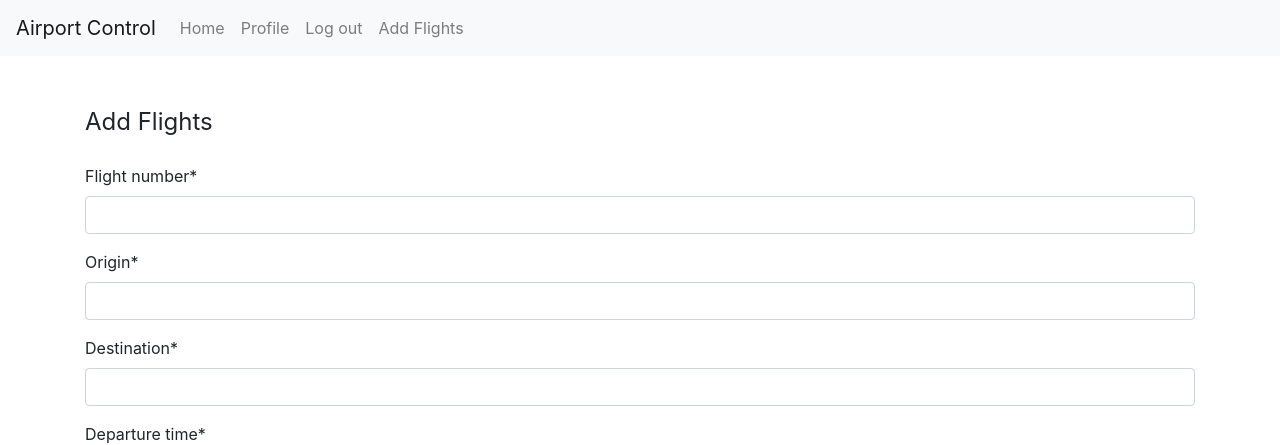
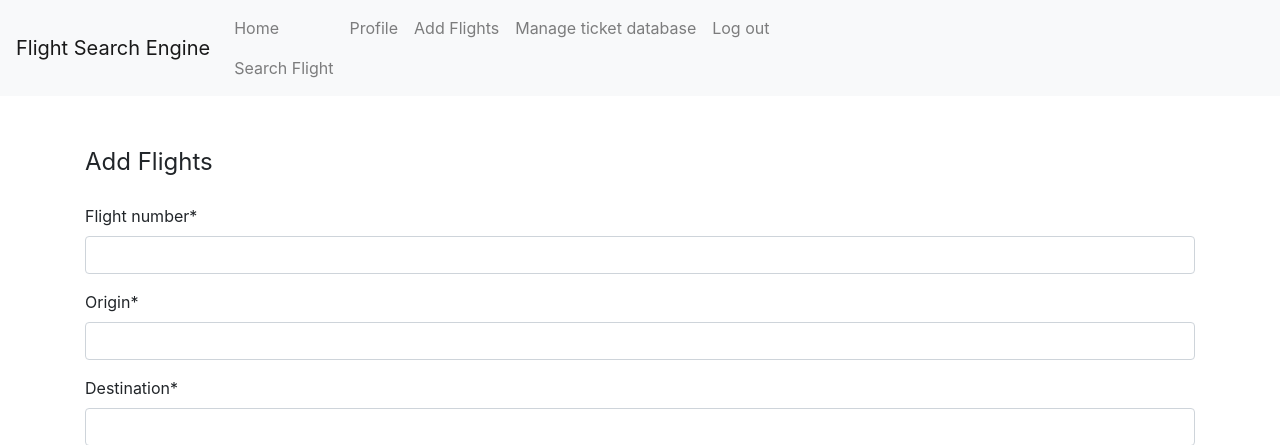
Before and after one commit to mara-badea/AirportControlWebsite-Django, a Django app: page /add-flights/ in a window 1280 px wide. Shown: the top 445 px of the page. Run offline with Django 4.2, Linux system fonts and the light colour scheme; a user stored in the database is signed in; some libraries are stand-ins or nearby versions.

Commit message:
added search flight functionality

```diff
--- a/airport/templates/airport/base.html
+++ b/airport/templates/airport/base.html
@@ -12,14 +12,14 @@
     <link rel="stylesheet" type="text/css" href="{% static 'airport/main.css' %}">
 
     {% if title %}
-    <title>Airport Control - {{ title }}</title>
+    <title>Flight Search Engine - {{ title }}</title>
     {% else %}
-    <title>Airport Control</title>
+    <title>Flight Search Engine</title>
     {% endif %}
 </head>
   <body>
     <nav class="navbar navbar-expand-lg navbar-light bg-light">
-      <a class="navbar-brand" href="{% url 'home' %}">Airport Control</a>
+      <a class="navbar-brand" href="{% url 'home' %}">Flight Search Engine</a>
       <button
         class="navbar-toggler"
         type="button"
@@ -35,18 +35,21 @@
         <ul class="navbar-nav">
           <li class="nav-item">
             <a class="nav-link" href="{% url 'home' %}">Home</a>
+              <a class="nav-link" href="{% url 'search-flights' %}">Search Flight</a>
           </li>
           <div class="navbar-nav">
             {%if user.is_authenticated %}
                 <a class="nav-item nav-link" href="{% url 'profile' %}">Profile</a>
+                {% if user.is_staff %}
+                    <a class="nav-item nav-link" href="{% url 'add-flights' %}">Add Flights</a>
+                    <a class="nav-item nav-link" href="#">Manage ticket database</a>
+                {% endif %}
                 <a class="nav-item nav-link" href="{% url 'logout' %}">Log out</a>
             {% else %}
           <a class="nav-item nav-link" href={% url 'login' %}>Login</a>
           <a class="nav-item nav-link" href="{% url 'register' %}">Register</a>
             {% endif %}
-          {% if user.is_staff %}
-              <a class="nav-item nav-link" href="{% url 'add-flights' %}">Add Flights</a>
-          {% endif %}
+
         </div>
         </ul>
       </div>
--- a/airport/templates/airport/home.html
+++ b/airport/templates/airport/home.html
@@ -27,8 +27,8 @@
         <td>{{ class_schedule.destination }}</td>
       <td>{{ class_schedule.departure_time }}</td>
         <td>{{ class_schedule.estimated_departure }}</td>
-        <td>{{ class_schedule.estimated_arrival }}</td>
-      <td>{{ class_schedule.arrival_time }}</td>
+        <td>{{ class_schedule.arrival_time }}</td>
+      <td>{{ class_schedule.estimated_arrival }}</td>
       <td>{{ class_schedule.day}}</td>
         <td>{{ class_schedule.status}}</td>
             {% if user.is_staff %}
--- a/airport/urls.py
+++ b/airport/urls.py
@@ -5,5 +5,6 @@ urlpatterns = [
     path('', views.schedule_view, name = 'home'),
     path('add-flights/', user_views.add_flight, name = 'add-flights'),
     path('edit-flights/<int:id>/', user_views.edit_flights, name='edit-flights'),
-    path('delete_flight/<int:id>/', user_views.delete_flight, name='delete-flight'),
+    path('delete-flight/<int:id>/', user_views.delete_flight, name='delete-flight'),
+    path('search-flights', user_views.search_flight, name='search-flights'),
     ]
--- a/airport/views.py
+++ b/airport/views.py
@@ -5,7 +5,8 @@ from .models import Schedule
 
 
 def schedule_view(request):
+
     context = {
-        'schedule' : Schedule.objects.all()
+        'schedule' : Schedule.objects.all().order_by('departure_time')
     }
     return render(request, 'airport/home.html', context)
--- a/users/forms.py
+++ b/users/forms.py
@@ -1,7 +1,7 @@
 from django import forms
 from django.contrib.auth.models import User
 from django.contrib.auth.forms import UserCreationForm
-from .models import Profile, Flight, Ticket
+from .models import Profile, Flight, Ticket, TicketPurchase
 from airport.models import Schedule
 
 class UserRegisterForm(UserCreationForm):
@@ -39,3 +39,14 @@ class TicketUpdateForm(forms.ModelForm):
         model = Ticket
         fields = ['flight_number', 'origin', 'destination', 'departure_date', 'departure_time',
                   'arrival_date', 'arrival_time']
+
+class TicketPurchaseForm(forms.ModelForm):
+    class Meta:
+        model = TicketPurchase
+        fields = ['profile', 'ticket']
+
+class SearchFlightForm(forms.ModelForm):
+    class Meta:
+        model = Schedule
+        fields = ['flight_number', 'origin', 'destination', 'departure_time', 'estimated_departure',
+                  'arrival_time', 'estimated_arrival', 'day', 'status']
--- a/users/views.py
+++ b/users/views.py
@@ -1,3 +1,4 @@
+from django.db.models import Q
 from django.shortcuts import render, redirect
 from django.contrib import messages
 from .forms import UserRegisterForm, UserUpdateForm, ProfileUpdateForm, FlightForm, EditFlightForm, TicketUpdateForm
@@ -77,3 +78,23 @@ def delete_flight(request, id):
         flight.delete()
         return redirect('home')
     return render(request, 'airport/deleteflight.html', {'flight': flight})
+
+@login_required
+def search_flight(request):
+    schedules =  Schedule.objects.all()
+    sort_by = request.GET.get('sort_by')
+    search_criteria = request.GET.get('search_criteria')
+    if search_criteria:
+        schedules = schedules.filter(Q(origin__icontains=search_criteria) |
+                                 Q(destination__icontains=search_criteria) |
+                                Q(flight_number__icontains=search_criteria) |
+                                 Q(departure_time__icontains=search_criteria) |
+                                 Q(departure_time__icontains=search_criteria) |
+                                 Q(estimated_departure__icontains=search_criteria) |
+                                 Q(arrival_time__icontains=search_criteria) |
+                                 Q(estimated_arrival__icontains=search_criteria) |
+                                 Q(day__icontains=search_criteria) |
+                                 Q(status__icontains=search_criteria) )
+    if sort_by:
+        schedules = schedules.order_by(sort_by)
+    return render(request, 'airport/searchflights.html', {'schedules': schedules})
```
Also changed, not shown: airport/templates/airport/searchflights.html (added, +48 -0 lines), db.sqlite3.
